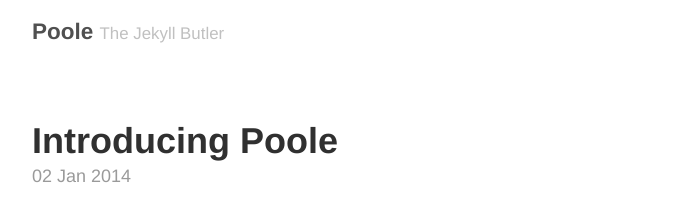
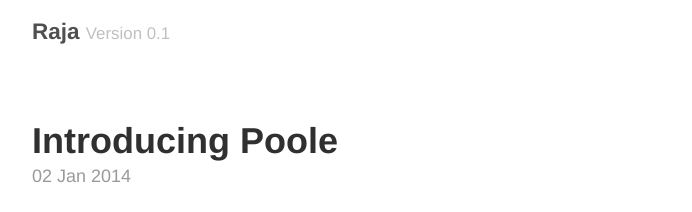
Before and after one commit to rajavm/rajavm.github.io, a Jekyll site: the page built from index.html, in a window 1280 px wide. Shown: the top 212 px of the page, without its empty margins (293-985 px from the left). Built offline with Jekyll 4.4.1, drawn with Linux system fonts in a browser that asks for light colours; the list of posts is cut into pages by our own code.

Commit message:
chaned titles

```diff
--- a/_config.yml
+++ b/_config.yml
@@ -5,8 +5,8 @@ permalink:           pretty
 #relative_permalinks: true
 
 # Setup
-title:               Poole
-tagline:             The Jekyll Butler
+title:               Raja
+tagline:             Version 0.1
 url:                 https://rajavm.github.io/
 paginate:            1
 baseurl:             ""
```
